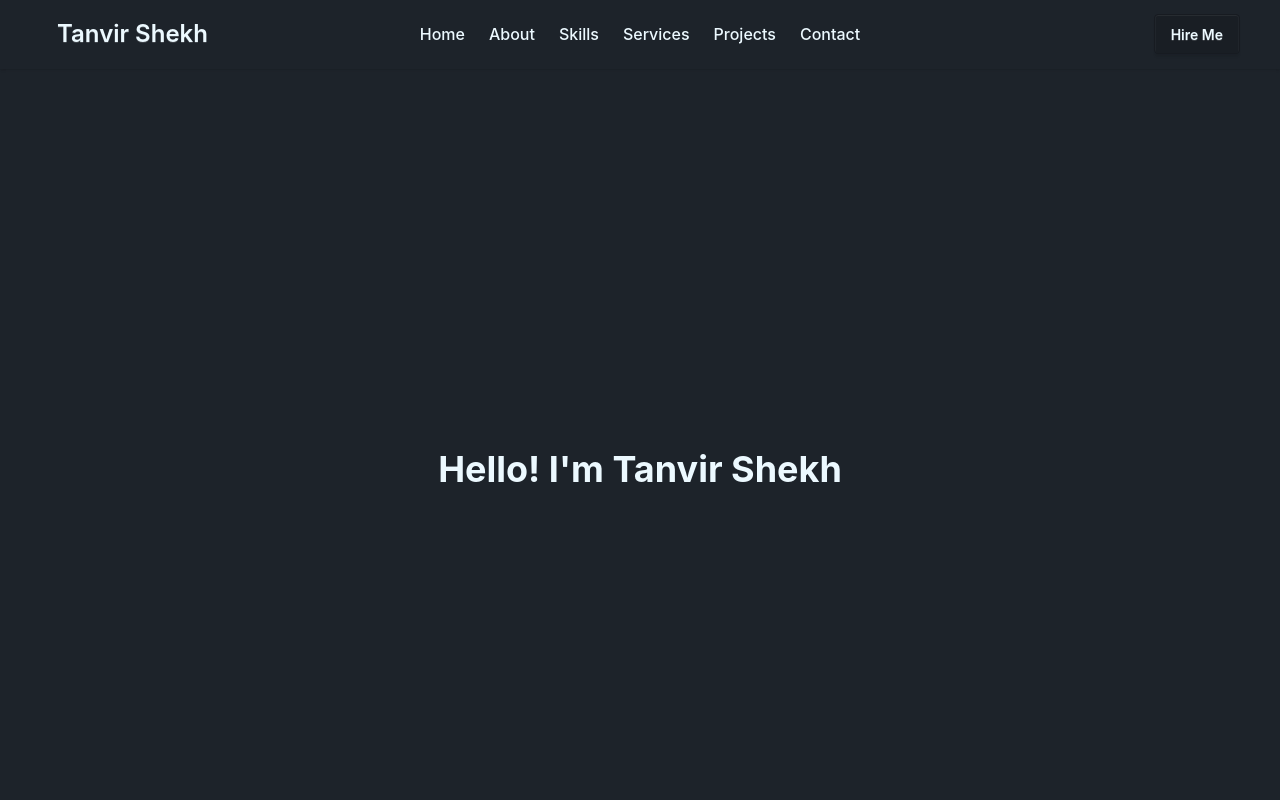
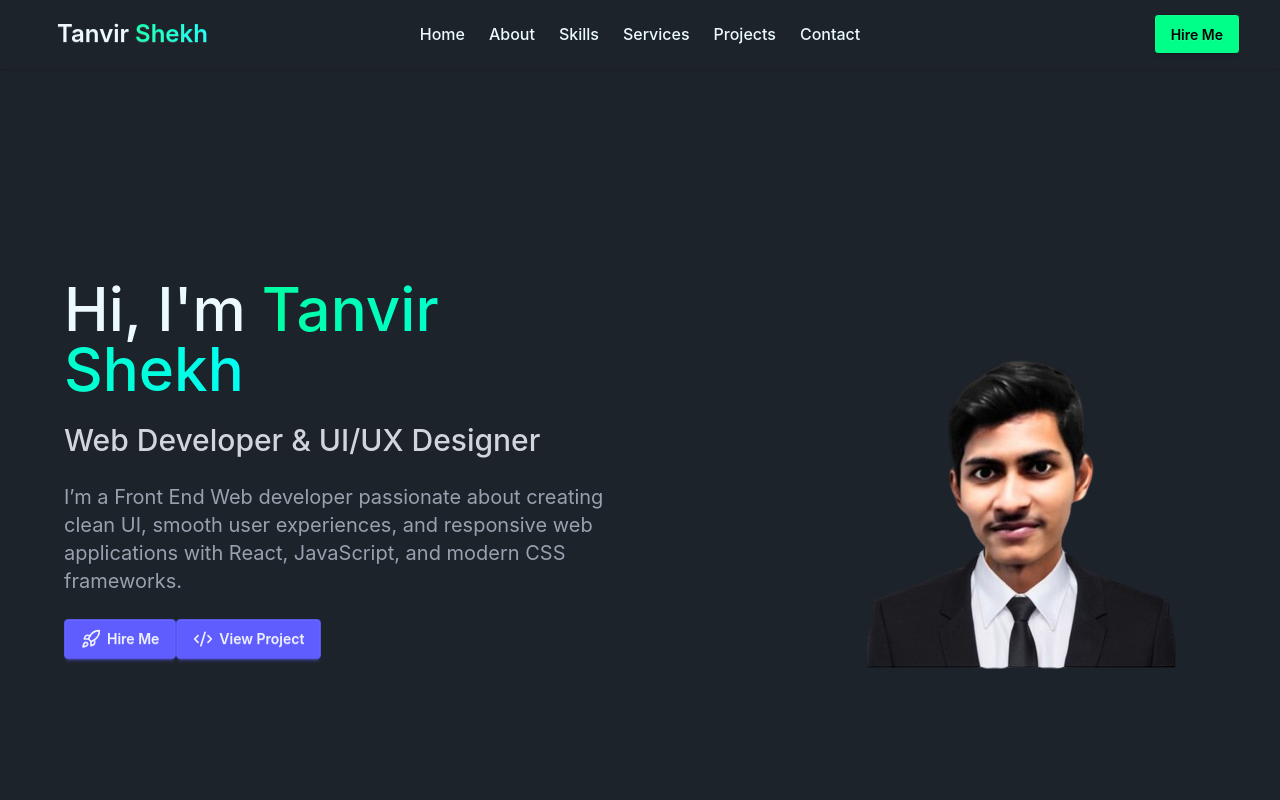
Before and after one commit to tanvirshekh-dev/tanvirshekh-protfolio.dev, a React (Vite) app: page / in a window 1280 px wide. Shown: the top 800 px of the page. Built offline with nearby package versions, Linux system fonts and the light colour scheme.

Commit message:
make home secion

```diff
--- /dev/null
+++ b/src/Components/Home/Home.jsx
@@ -0,0 +1,42 @@
+import React from "react";
+import image from "../../Images/tanvir shekh.png";
+import { CodeXml, Rocket } from "lucide-react";
+
+const Home = () => {
+  return (
+    // justify-center ব্যবহার করা হয়েছে যাতে কন্টেন্ট মাঝখানে থাকে
+    <div className="min-h-screen flex items-center justify-center p-4">
+      <div className="grid grid-cols-1 md:grid-cols-2 gap-8 items-center max-w-6xl w-full">
+        <div>
+          <h1 className="text-6xl font-medium">
+            Hi, I'm{" "}
+            <span className="bg-gradient-to-r from-[#00ffa1] to-[#00fff2] bg-clip-text text-transparent">
+              Tanvir Shekh
+            </span>
+            <br />
+            <span className="text-3xl text-gray-300">
+              Web Developer & UI/UX Designer
+            </span>
+          </h1>
+          <p className="py-6 text-xl font-normal text-gray-400">
+            I’m a Front End Web developer passionate about creating clean UI,
+            smooth user experiences, and responsive web applications with React,
+            JavaScript, and modern CSS frameworks.
+          </p>
+          <div>
+            <button className="btn btn-primary">
+              <Rocket size={20} /> Hire Me
+            </button>
+            <button className="btn btn-primary"><CodeXml size={20} /> View Project</button>
+          </div>
+        </div>
+
+        <div className="flex justify-center md:justify-end">
+          <img src={image} className="max-w-md rounded-2xl" alt="Box Office" />
+        </div>
+      </div>
+    </div>
+  );
+};
+
+export default Home;
--- a/src/Components/Navbar/Navbar.jsx
+++ b/src/Components/Navbar/Navbar.jsx
@@ -39,7 +39,7 @@ const Navbar = () => {
             {links}
           </ul>
         </div>
-        <a className="btn btn-ghost text-2xl">Tanvir Shekh</a>
+        <a className="btn btn-ghost text-2xl">Tanvir <span className="bg-gradient-to-r from-[#00ffa1] to-[#00fff2] bg-clip-text text-transparent">Shekh</span></a>
       </div>
       <div className="navbar-center hidden lg:flex">
         <ul className="menu menu-horizontal px-1">
@@ -47,7 +47,7 @@ const Navbar = () => {
         </ul>
       </div>
       <div className="navbar-end">
-        <a className="btn">Hire Me</a>
+        <a className="btn bg-[#00ff88] text-black">Hire Me</a>
       </div>
     </div>
   );
--- /dev/null
+++ b/src/Pages/Blog/Blog.jsx
@@ -0,0 +1,11 @@
+import React from 'react';
+
+const Blog = () => {
+    return (
+        <div>
+            Blog
+        </div>
+    );
+};
+
+export default Blog;
--- a/src/Pages/HomePage/HomePage.jsx
+++ b/src/Pages/HomePage/HomePage.jsx
@@ -1,9 +1,11 @@
 import React from 'react';
+import Home from '../../Components/Home/Home';
 
 const HomePage = () => {
     return (
         <div>
-            <h2 className='flex items-center justify-center text-4xl font-bold min-h-screen'>Hello! I'm Tanvir Shekh</h2>
+            {/* Home component */}
+            <Home></Home>
         </div>
     );
 };
--- /dev/null
+++ b/src/Pages/Project/Project.jsx
@@ -0,0 +1,11 @@
+import React from 'react';
+
+const Project = () => {
+    return (
+        <div>
+            project
+        </div>
+    );
+};
+
+export default Project;
```
Also changed, not shown: src/Images/tanvir shekh.png (added).
